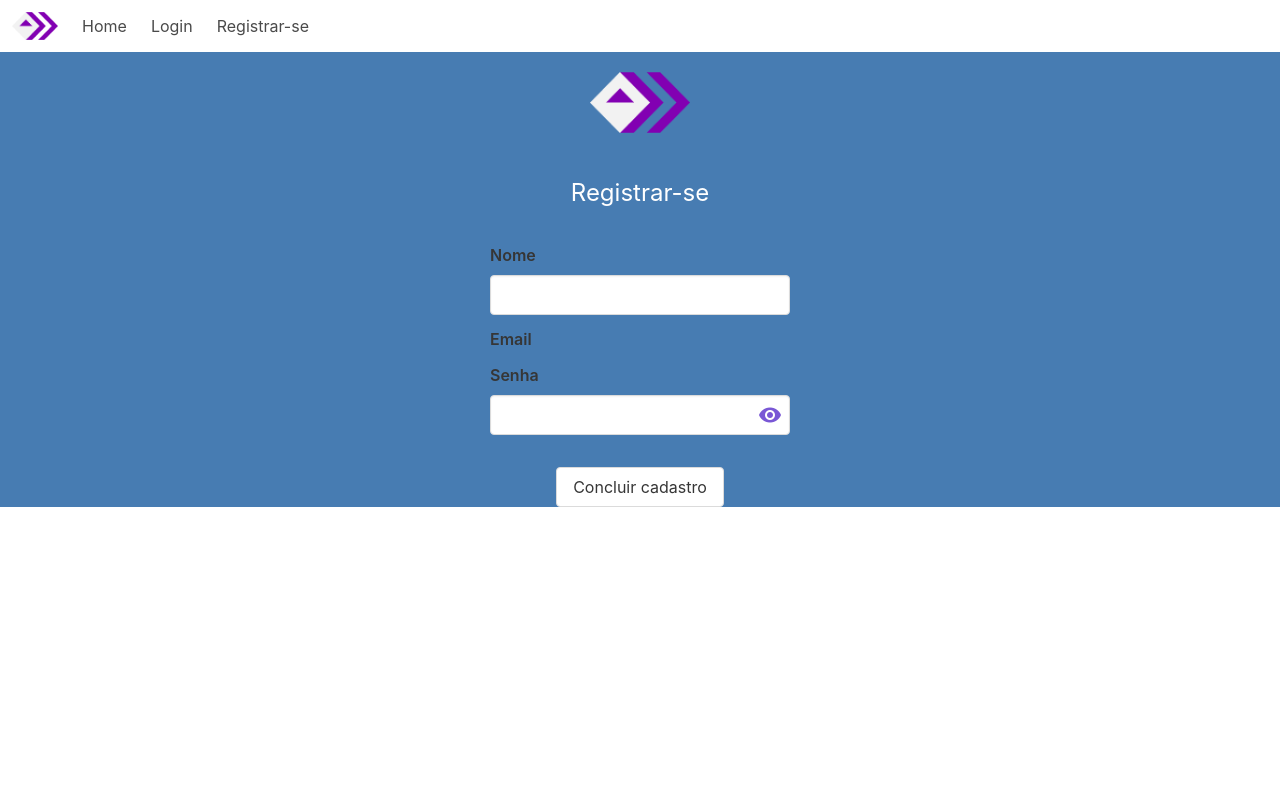
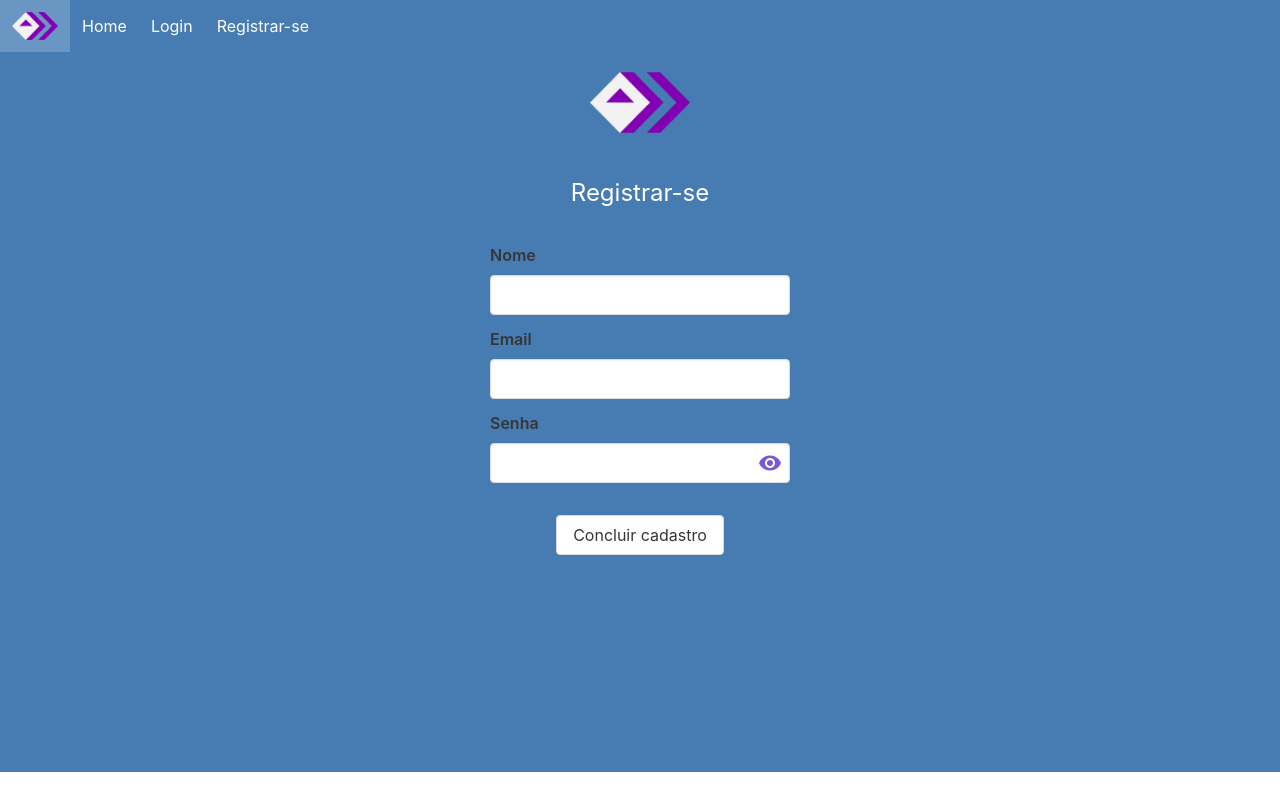
Before and after one commit to FrancineMoraes/hackabrains-2019, a Vue app: page /register in a window 1280 px wide. Built offline with nearby package versions, Linux system fonts and the light colour scheme; what vue-sweetalert2 would draw is missing.

Commit message:
Ajustes layout

```diff
--- a/src/App.vue
+++ b/src/App.vue
@@ -20,4 +20,15 @@ export default {
 </script>
 
 <style lang="stylus">
+@keyframes move{
+    from{
+      transform: translateX(-100%);
+      opacity: 0;
+    }
+
+    to{
+      transform: translateX(0);
+      opacity: 1;
+    }
+  }
 </style>
--- a/src/components/Navbar.vue
+++ b/src/components/Navbar.vue
@@ -29,9 +29,21 @@ export default {
 }
 </script>
 <style lang="stylus" scoped>
+  .navbar
+    background #477cb2
+    color white
+    .navbar-item
+      transition 200ms ease all
+      color white
+      &:hover
+        background lighten(#477cb2, 20%)
+  .navbar-menu
+    background #477cb2
+    text-align center
 	.navbar-menu.is-active
 	    position absolute
 	    width 100%
 	    text-align center
+      background-color #477cb2 !important
 
 </style>
--- a/src/views/Login.vue
+++ b/src/views/Login.vue
@@ -66,6 +66,7 @@ export default {
   background-color #477cb2
   color #fff
   padding-bottom 30px
+  min-height 90vh
   h1
     font-size 1.5rem
     margin 16px auto 32px
--- a/src/views/Main.vue
+++ b/src/views/Main.vue
@@ -2,7 +2,7 @@
 <div>
   <div class="map-container">
 
-    <form @submit.prevent="insertMarker" class="search-box">
+    <form @submit.prevent="insertMarker" :class=" isVisible ? 'search-box active' : 'search-box' ">
       <b-field title="Ocorrência">
         <input v-model="newMarker.description" type="text" class="input" placeholder="Nome da ocorrência">
       </b-field>
@@ -17,6 +17,18 @@
       <gmap-marker :key="index" v-for="(m, index) in markers" :position="m.position">
       </gmap-marker>
     </GmapMap>
+
+    <nav class="bottom-menu">
+      <button class="button rota">
+        <p>Rota</p>
+        <v-icon name="caret-square-right" />
+      </button>
+
+      <button @click.prevent="openInsert" class="button ocorrencia">
+        <p>Ocorrência</p>
+        <v-icon name="exclamation" />
+      </button>
+    </nav>
   </div>
 </div>
 </template>
@@ -27,6 +39,7 @@ export default {
   data() {
     return {
       disabled: true,
+      isVisible: false,
       map: {
         center: {
           lat: -31.7654,
@@ -259,30 +272,61 @@ export default {
         date_build: this.newMarker.date_build,
         position: this.newMarker.position
       })
+    },
 
-      /*{
-      	name: null,
-      	description: null,
-      	date_build: null,
-      	position: null
-      }*/
+    openInsert(){
+      this.isVisible = !this.isVisible
     }
   }
 }
 </script>
 
 <style lang="stylus" scoped>
-	.map-container
-		position relative
-		background white
+	.map-container{
+		position: relative;
+		background: white;
 
-		.search-box
-			padding 1rem
-			@media screen and (min-width: 960px)
-				padding 1rem 33%
+		.search-box{
+      display: none;
+      &.active{
+        display: block;
+        animation: move 1s;
+      }
+			@media screen and (min-width: 960px){
+				padding: 1rem 33%;
+      }
+    }
+		.search-box{
+			.input{
+				margin-bottom: 1rem;
+      }
+    }
 
-		.search-box
-			.input
-				margin-bottom 1rem
+    .bottom-menu{
+      display: flex;
+      position: fixed;
+      bottom: 0;
+      left: 0;
+      width: 100%;
+
+      @media screen and (min-width: 960px){
+        width: 25%;
+      }
+
+      .button{
+        flex: 1;
+        padding: 1rem;
+        text-align: center;
+        background: #477cb2;
+        color: white;
+        min-height: 50px;
+        padding-bottom: 1.5rem;
+
+        .fa-icon{
+          font-size: 2rem;
+          margin-left 1rem;
+        }
+      }
+    }
+  }
 </style>
->>>>>>> 5027cb035f9fdb42192281627ced0f70507440d2
--- a/src/views/Register.vue
+++ b/src/views/Register.vue
@@ -10,7 +10,7 @@
         </b-field>
 
         <b-field label="Email">
-            <b-input v-model="user.mail" type="email"</b-input>
+            <b-input v-model="user.mail" type="email"></b-input>
         </b-field>
 
         <b-field label="Senha">
@@ -67,6 +67,7 @@ export default {
   text-align center
   background-color #477cb2
   color: #fff
+  min-height 90vh
   h1
     font-size 1.5rem
     margin 16px auto 32px
```
